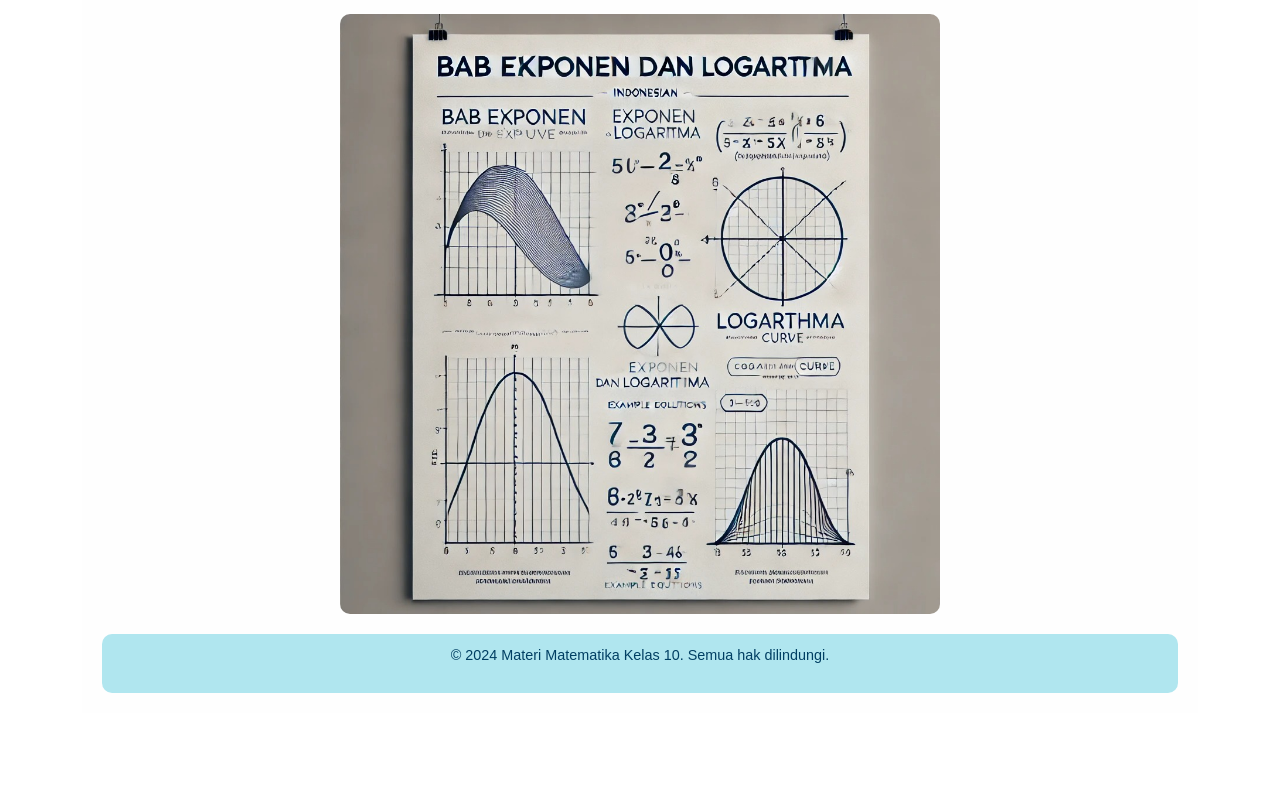
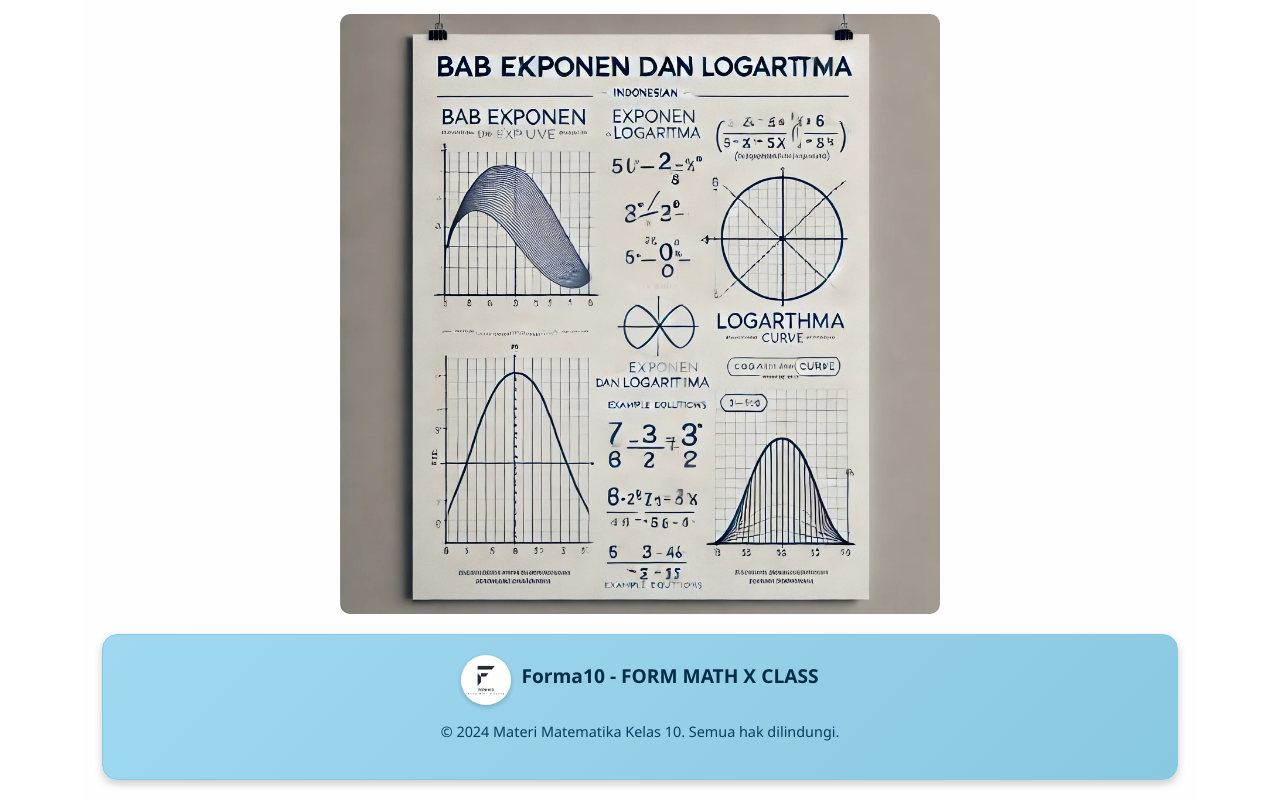
Before and after one commit to hugosmrgkr/Projek-PSW, a React (Create React App) app: page /#/materi/eksponen-logaritma in a window 1280 px wide. Shown: the part 1818-2618 px from the top of the page. Before the commit the page ends 2531 px from the top, so only its background shows below. Built offline with nearby package versions, Linux system fonts and the light colour scheme.

Commit message:
Update EksponenLogaritmafooter

```diff
--- a/src/pages/EksponenLogaritma.js
+++ b/src/pages/EksponenLogaritma.js
@@ -127,8 +127,19 @@ const EksponenLogaritma = () => {
       </section>
 
       <footer style={styles.footer}>
-        <p style={styles.footerText}>© 2024 Materi Matematika Kelas 10. Semua hak dilindungi.</p>
+  <div style={styles.logoContainer}>
+    <img
+      src="Logopsw.jpg"
+      alt="Logo Forma10"
+      style={styles.logo}
+    />
+    <h2 style={styles.footerTitle}>Forma10 - FORM MATH X CLASS</h2>
+  </div>
+  <p style={styles.footerText}>
+    © 2024 Materi Matematika Kelas 10. Semua hak dilindungi.
+  </p>
 </footer>
+
     </div>
   );
 };
@@ -202,15 +213,40 @@ const styles = {
   },
  footer: {
       marginTop: "20px",
-    padding: "10px",
+      padding: "20px",
       textAlign: "center",
-    background: "#b0e6ef",
-    borderRadius: "10px",
+      background: "linear-gradient(135deg, #a0d8f1, #89c9e0)",
+      borderRadius: "15px",
+      boxShadow: "0 4px 8px rgba(0, 0, 0, 0.2)",
+      border: "1px solid #89c9e0",
+      color: "#002b49",
+      fontFamily: "'Segoe UI', Tahoma, Geneva, Verdana, sans-serif",
+    },
+    logoContainer: {
+      display: "flex",
+      alignItems: "center",
+      justifyContent: "center",
+      gap: "10px",
+      marginBottom: "15px",
+    },
+    logo: {
+      width: "50px",
+      height: "50px",
+      borderRadius: "50%",
+      boxShadow: "0 2px 5px rgba(0, 0, 0, 0.2)",
+    },
+    footerTitle: {
+      fontSize: "1.2em",
+      fontWeight: "600",
+      color: "#002b49",
     },
     footerText: {
       fontSize: "0.9em",
       color: "#003f63",
+      marginTop: "10px",
     },
+
+
   videoContainer: {
     textAlign: "center",
     marginBottom: "20px",
```
Also changed, not shown: public/Logopsw.jpg (added). Lines whose indentation alone changed are shown as unchanged.
